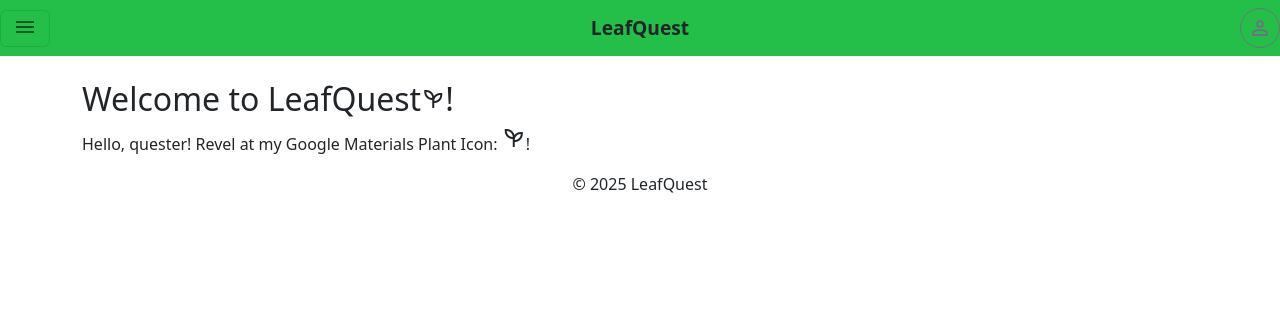
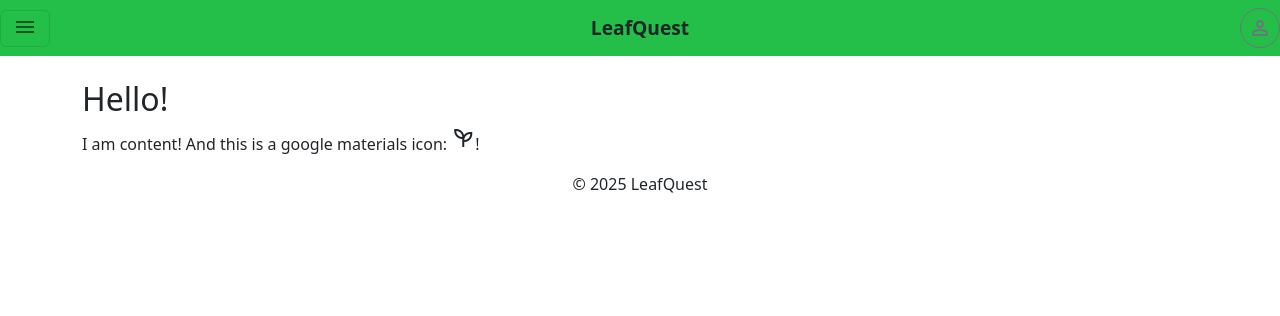
Before and after one commit to UCCS-SP25-CS4300-CS5300-1/Group-8-spring-2025, a Django app: page / in a window 1280 px wide. Shown: the top 316 px of the page. Run offline with Django 4.2, Linux system fonts and the light colour scheme.

Commit message:
Made placeholder home content. Added requirements.txt for our app.

```diff
--- a/LeafQuest/home/templates/home/index.html
+++ b/LeafQuest/home/templates/home/index.html
@@ -3,6 +3,6 @@
 {% block title %}Home - LeafQuest{% endblock %}
 
 {% block content %}
-    <h2>Welcome to LeafQuest<span class="material-symbols-outlined">psychiatry</span>!</h2>
-    <p>Hello, quester! Revel at my Google Materials Plant Icon: <span class="material-symbols-outlined">psychiatry</span>!</p>
+    <h2>Hello!</h2>
+    <p>I am content! And this is a google materials icon: <span class="material-symbols-outlined">psychiatry</span>!</p>
 {% endblock %}
```
Also changed, not shown: requirements.txt (added, +14 -0 lines), LeafQuest/home/static/styles.css (deleted).
